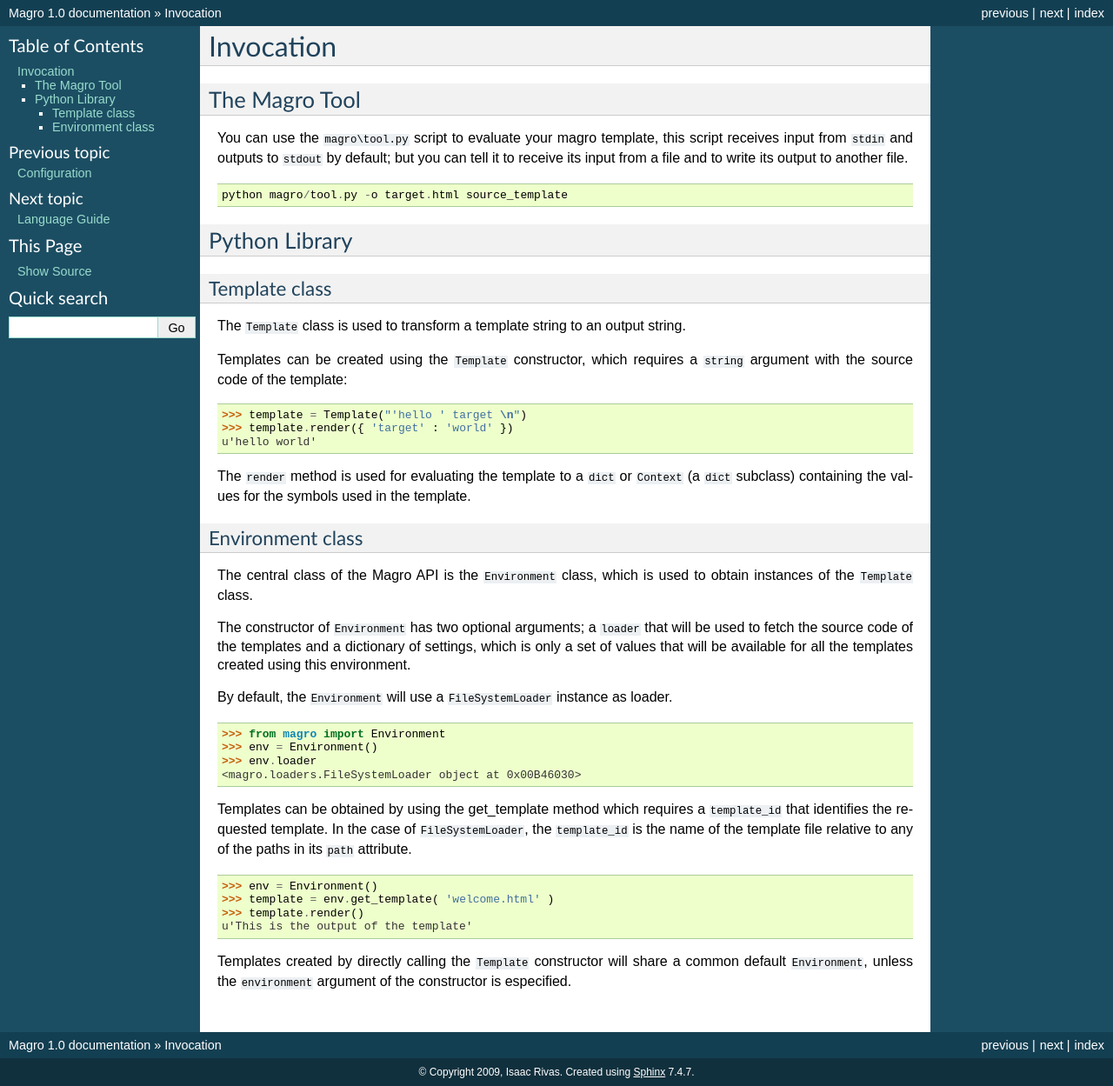
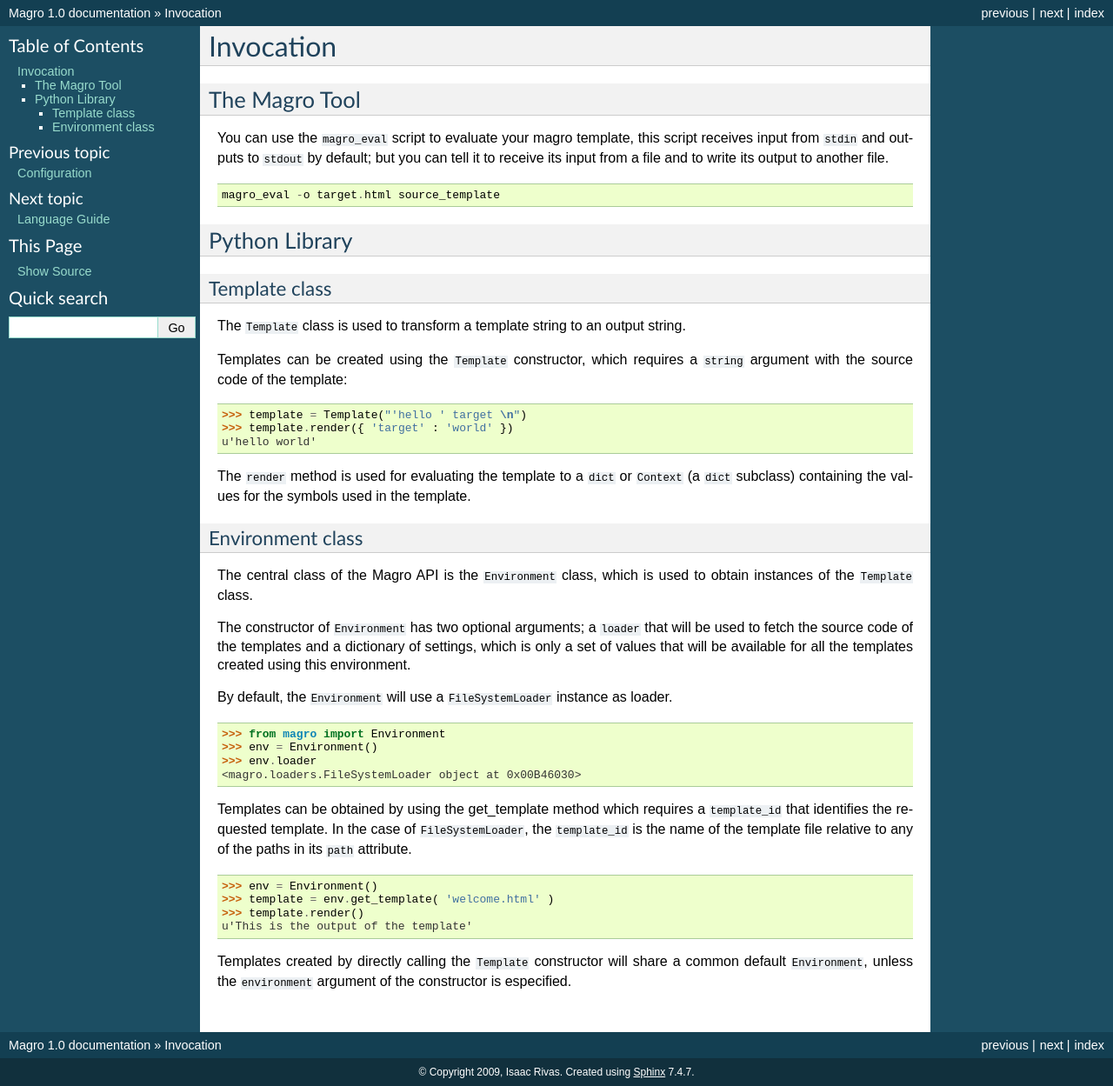
Before and after one commit to isaacrivas/magro, a Sphinx documentation site: the page built from doc/source/invocation.txt, in a window 1280 px wide. Shown: the whole page at 87% size. Built offline with Sphinx 7.4.7, drawn with Linux system fonts in a browser that asks for light colours.

Commit message:
Update documentation to change magro/tool.py for magro_eval

```diff
--- a/doc/source/invocation.txt
+++ b/doc/source/invocation.txt
@@ -4,13 +4,13 @@
 The Magro Tool
 --------------
 
-You can use the ``magro\tool.py`` script to evaluate your magro template,
+You can use the ``magro_eval`` script to evaluate your magro template,
 this script receives input from ``stdin`` and outputs to ``stdout`` by
 default; but you can tell it to receive its input from a file and to write
 its output to another file.
 ::
 
-    python magro/tool.py -o target.html source_template
+    magro_eval -o target.html source_template
 
 Python Library
 --------------
```
